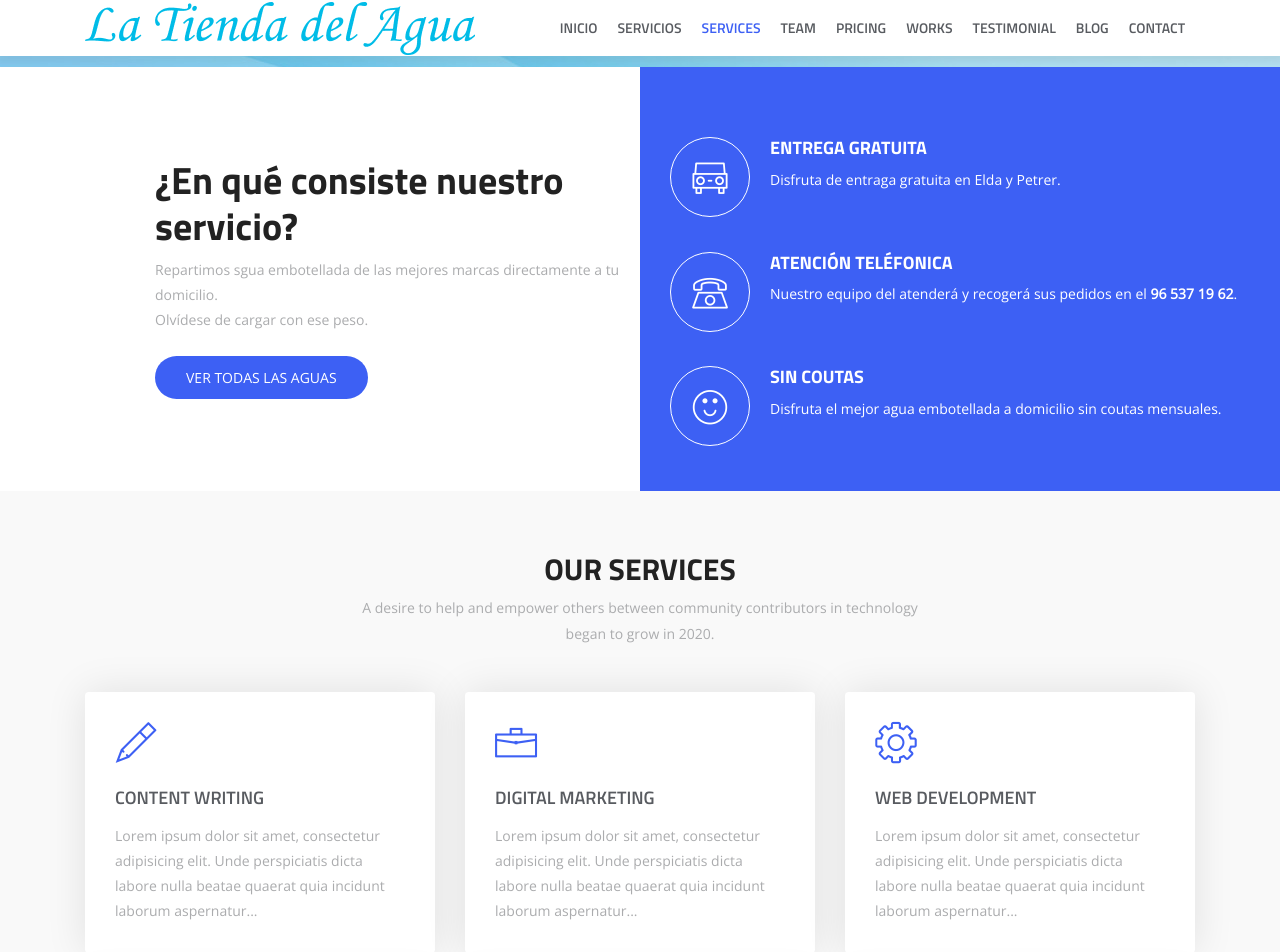
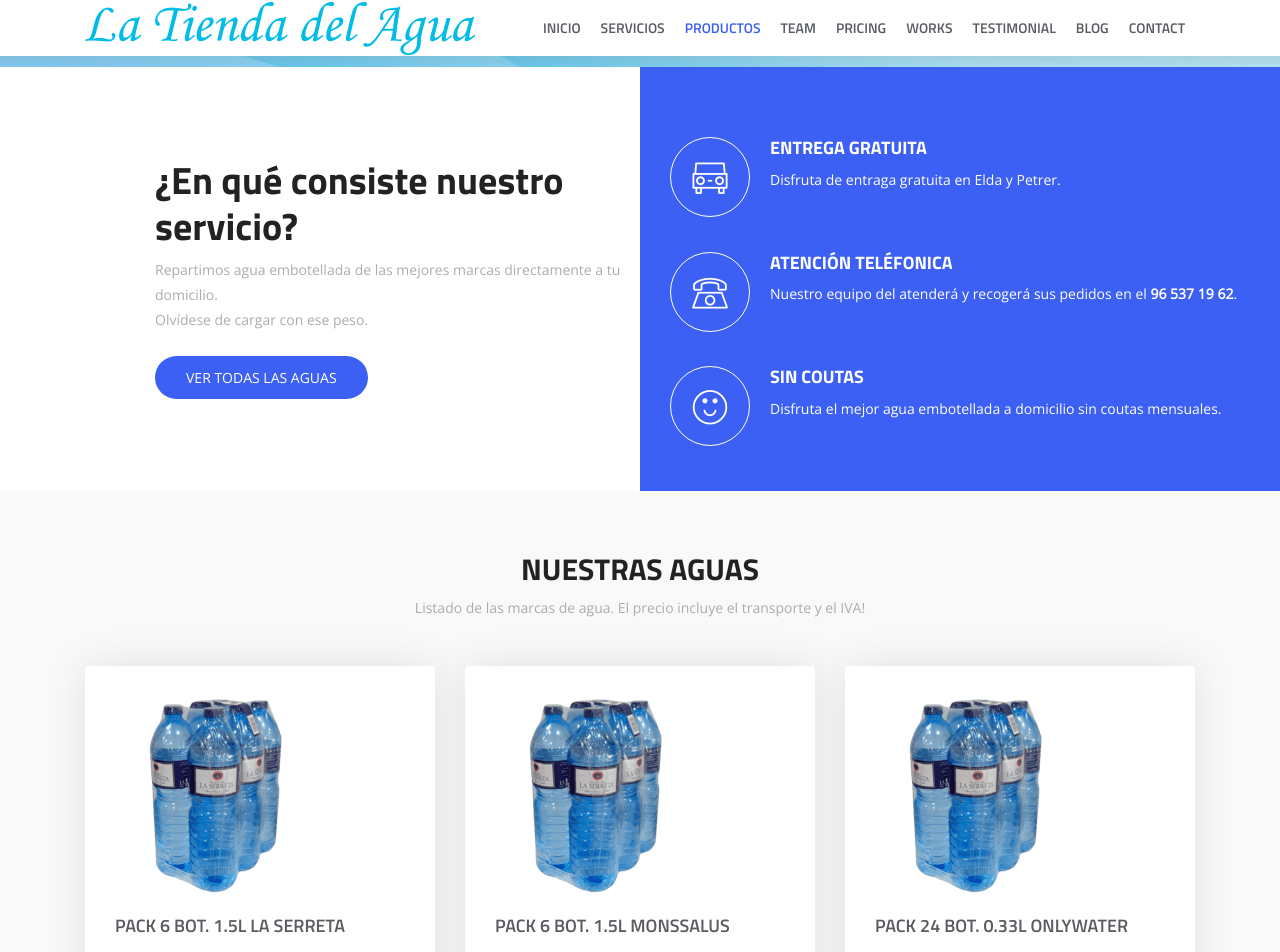
Before and after one commit to latiendadelagua/latiendadelagua.github.io, a Jekyll site: the page built from index.html, in a window 1280 px wide and 1400 px high, scrolled down 737 px. Shown: the top 952 px of the window. Built offline with Jekyll 4.4.1, drawn with Linux system fonts in a browser that asks for light colours; some web fonts are replaced; some of the changed text lies outside the part shown.

Commit message:
added "productos" section

```diff
--- /dev/null
+++ b/_data/productos.yml
@@ -0,0 +1,11 @@
+- name: Pack 6 bot. 1.5L LA SERRETA
+  price: 1.80
+  image: assets/img/productos/la-serreta-pack-6-botellas.png
+
+- name: Pack 6 bot. 1.5L MONSSALUS
+  price: 2.40
+  image: assets/img/productos/la-serreta-pack-6-botellas.png
+
+- name: Pack 24 bot. 0.33L ONLYWATER
+  price: 6.50
+  image: assets/img/productos/la-serreta-pack-6-botellas.png
--- a/_includes/navbar.html
+++ b/_includes/navbar.html
@@ -19,8 +19,8 @@
                     </a>
                 </li>
                 <li class="nav-item">
-                    <a class="nav-link" href="#services">
-                        Services
+                    <a class="nav-link" href="#productos">
+                        Productos
                     </a>
                 </li>
                 <li class="nav-item">
--- /dev/null
+++ b/_includes/productos.html
@@ -0,0 +1,26 @@
+<!-- Productos Section Start -->
+<section id="productos" class="section-padding bg-gray">
+    <div class="container">
+        <div class="section-header text-center">
+            <h2 class="section-title wow fadeInDown" data-wow-delay="0.3s">Nuestras aguas</h2>
+            <p>Listado de las marcas de agua. El precio incluye el transporte y el IVA!</p>
+        </div>
+        <div class="row">
+            {% for producto in site.data.productos %}
+            <div class="col-md-6 col-lg-4 col-xs-12">
+                <div class="services-item wow fadeInRight" data-wow-delay="0.3s">
+                    <div class="icon">
+                        <img src="{{ producto.image }}">
+                    </div>
+                    <div class="services-content">
+                        <h3><a href="#">{{ producto.name }}</a></h3>
+                        <p> {{ producto.price }}€ Lorem ipsum dolor sit amet, consectetur adipisicing elit. Unde perspiciatis dicta labore
+                            nulla beatae quaerat quia incidunt laborum aspernatur...</p>
+                    </div>
+                </div>
+            </div>
+            {% endfor %}
+        </div>
+    </div>
+</section>
+<!-- Productos Section End -->
--- a/_includes/servicio.html
+++ b/_includes/servicio.html
@@ -8,7 +8,7 @@
                             ¿En qué consiste nuestro servicio?
                         </h2>
                         <p class="mb-4">
-                            Repartimos sgua embotellada de las mejores marcas directamente a tu domicilio.
+                            Repartimos agua embotellada de las mejores marcas directamente a tu domicilio.
                             <br>
                             Olvídese de cargar con ese peso.
                         </p>
--- a/assets/css/main.scss
+++ b/assets/css/main.scss
@@ -11,7 +11,7 @@
 @import "servicio";
 
 // Service Area
-@import "service";
+@import "productos";
 
 // Navbar
 @import "navbar";
--- a/index.html
+++ b/index.html
@@ -6,97 +6,7 @@ layout: default
 
 {% include servicio.html %}
 
-<!-- Services Section Start -->
-<section id="services" class="section-padding bg-gray">
-    <div class="container">
-        <div class="section-header text-center">
-            <h2 class="section-title wow fadeInDown" data-wow-delay="0.3s">Our Services</h2>
-            <p>A desire to help and empower others between community contributors in technology <br> began to grow in
-                2020.</p>
-        </div>
-        <div class="row">
-            <!-- Services item -->
-            <div class="col-md-6 col-lg-4 col-xs-12">
-                <div class="services-item wow fadeInRight" data-wow-delay="0.3s">
-                    <div class="icon">
-                        <i class="lni-pencil"></i>
-                    </div>
-                    <div class="services-content">
-                        <h3><a href="#">Content Writing</a></h3>
-                        <p>Lorem ipsum dolor sit amet, consectetur adipisicing elit. Unde perspiciatis dicta labore
-                            nulla beatae quaerat quia incidunt laborum aspernatur...</p>
-                    </div>
-                </div>
-            </div>
-            <!-- Services item -->
-            <div class="col-md-6 col-lg-4 col-xs-12">
-                <div class="services-item wow fadeInRight" data-wow-delay="0.6s">
-                    <div class="icon">
-                        <i class="lni-briefcase"></i>
-                    </div>
-                    <div class="services-content">
-                        <h3><a href="#">Digital Marketing</a></h3>
-                        <p>Lorem ipsum dolor sit amet, consectetur adipisicing elit. Unde perspiciatis dicta labore
-                            nulla beatae quaerat quia incidunt laborum aspernatur...</p>
-                    </div>
-                </div>
-            </div>
-            <!-- Services item -->
-            <div class="col-md-6 col-lg-4 col-xs-12">
-                <div class="services-item wow fadeInRight" data-wow-delay="0.9s">
-                    <div class="icon">
-                        <i class="lni-cog"></i>
-                    </div>
-                    <div class="services-content">
-                        <h3><a href="#">Web Development</a></h3>
-                        <p>Lorem ipsum dolor sit amet, consectetur adipisicing elit. Unde perspiciatis dicta labore
-                            nulla beatae quaerat quia incidunt laborum aspernatur...</p>
-                    </div>
-                </div>
-            </div>
-            <!-- Services item -->
-            <div class="col-md-6 col-lg-4 col-xs-12">
-                <div class="services-item wow fadeInRight" data-wow-delay="1.2s">
-                    <div class="icon">
-                        <i class="lni-mobile"></i>
-                    </div>
-                    <div class="services-content">
-                        <h3><a href="#">IOS & Android</a></h3>
-                        <p>Lorem ipsum dolor sit amet, consectetur adipisicing elit. Unde perspiciatis dicta labore
-                            nulla beatae quaerat quia incidunt laborum aspernatur...</p>
-                    </div>
-                </div>
-            </div>
-            <!-- Services item -->
-            <div class="col-md-6 col-lg-4 col-xs-12">
-                <div class="services-item wow fadeInRight" data-wow-delay="1.5s">
-                    <div class="icon">
-                        <i class="lni-layers"></i>
-                    </div>
-                    <div class="services-content">
-                        <h3><a href="#">UI/UX Design</a></h3>
-                        <p>Lorem ipsum dolor sit amet, consectetur adipisicing elit. Unde perspiciatis dicta labore
-                            nulla beatae quaerat quia incidunt laborum aspernatur...</p>
-                    </div>
-                </div>
-            </div>
-            <!-- Services item -->
-            <div class="col-md-6 col-lg-4 col-xs-12">
-                <div class="services-item wow fadeInRight" data-wow-delay="1.8s">
-                    <div class="icon">
-                        <i class="lni-rocket"></i>
-                    </div>
-                    <div class="services-content">
-                        <h3><a href="#">Branding & Identity</a></h3>
-                        <p>Lorem ipsum dolor sit amet, consectetur adipisicing elit. Unde perspiciatis dicta labore
-                            nulla beatae quaerat quia incidunt laborum aspernatur...</p>
-                    </div>
-                </div>
-            </div>
-        </div>
-    </div>
-</section>
-<!-- Services Section End -->
+{% include productos.html %}
 
 <!-- Start Video promo Section -->
 <section class="video-promo section-padding">
```
Also changed, not shown: _sass/_productos.scss (renamed from _sass/_service.scss), assets/img/productos/la-serreta-pack-6-botellas.png (added).
